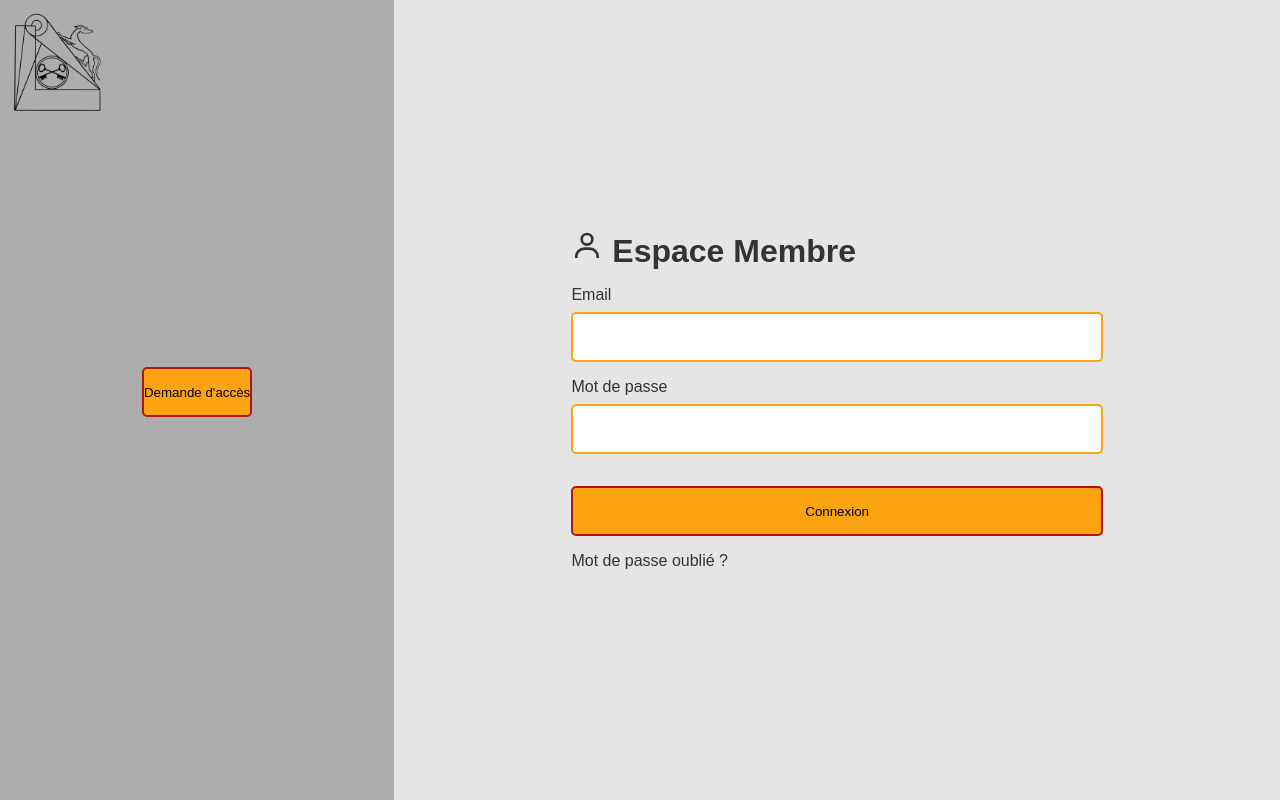
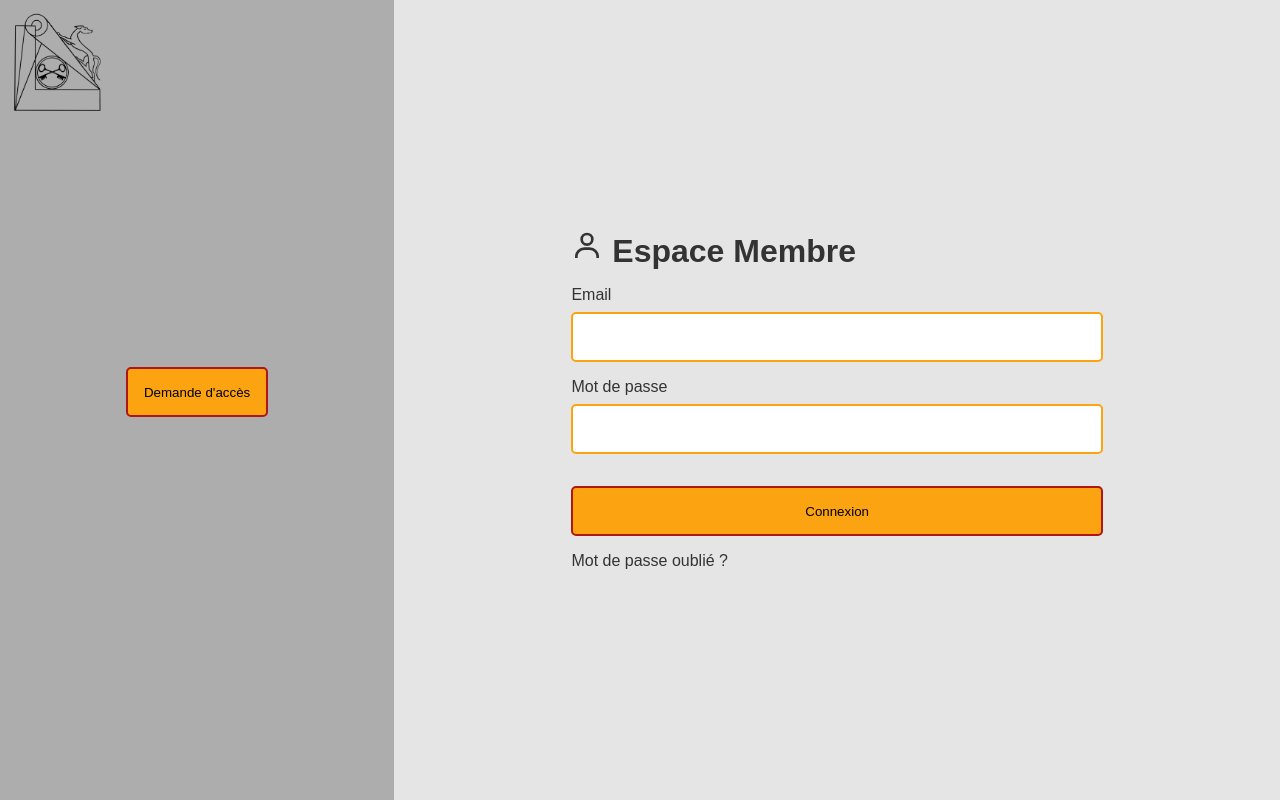
Before and after one commit to BrandonSev/csdd-front, a React (Create React App) app: page /LoginPage in a window 1280 px wide. Built offline with nearby package versions, Linux system fonts and the light colour scheme.

Commit message:
Resolve problems eslint

```diff
--- a/src/components/SitePages/LoginPage/LoginPage.css
+++ b/src/components/SitePages/LoginPage/LoginPage.css
@@ -33,6 +33,7 @@
   background-color: #fca311;
   border-radius: 5px;
   border: 2px solid #af1616;
+  padding: 1rem;
 }
 
 /* Stylisation du formulaire login page */
--- a/src/components/Memoire/Memoire.jsx
+++ b/src/components/SitePages/Memoire/Memoire.jsx
@@ -1,6 +1,6 @@
 import React from 'react';
 
-import Button from '../DashboardComposants/Button/Button';
+import Button from '../../Button/Button';
 
 function Memoire() {
   return (
```
Also changed, not shown: src/App.jsx (+1 -10 lines), .eslintrc.json.
